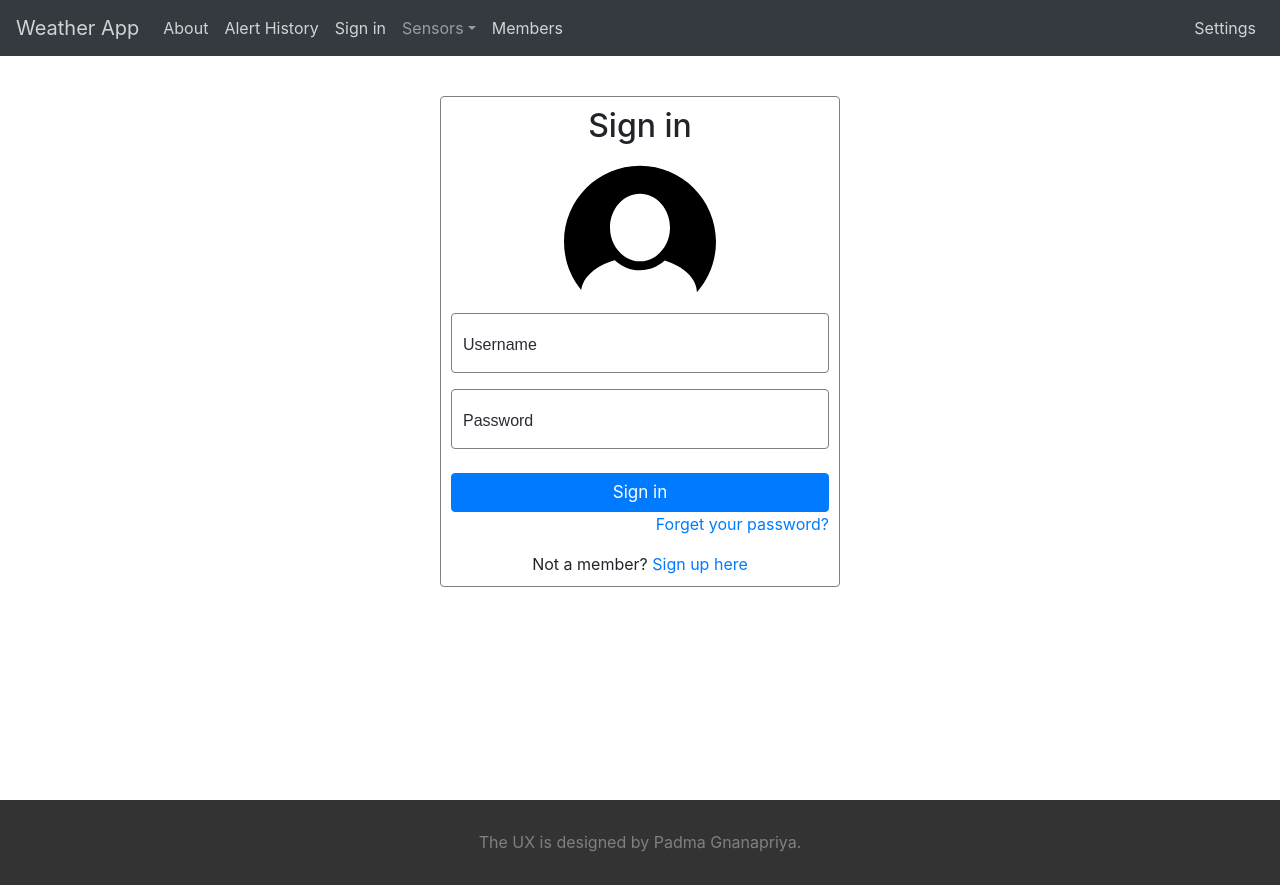
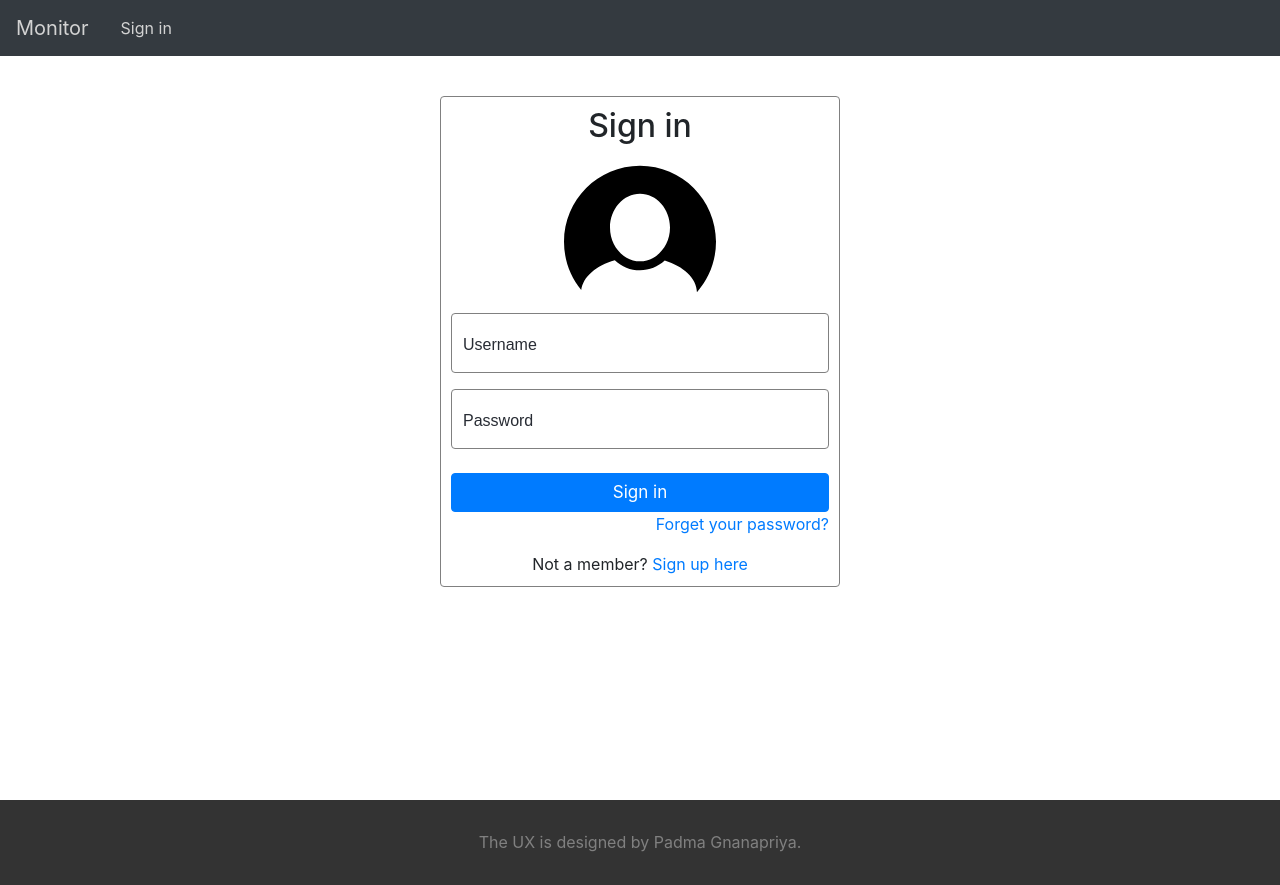
Before and after one commit to edpchinthana/seng22212-assignment1-frontend, a React (Create React App) app: page /signin in a window 1280 px wide. Built offline with nearby package versions, Linux system fonts and the light colour scheme; what react-router-guards would draw is missing.

Commit message:
create different header

```diff
--- a/package.json
+++ b/package.json
@@ -1,5 +1,5 @@
 {
-  "homepage": "https://github.com/PadmaGnanapriya/weather-app-assignment",
+  "homepage": "https://PadmaGnanapriya.github.io/weather-app-assignment",
   "name": "weather-app-assignment",
   "version": "0.1.0",
   "private": true,
--- a/src/Header.tsx
+++ b/src/Header.tsx
@@ -1,12 +1,26 @@
-import React from 'react';
+import React, {useEffect} from 'react';
 import {Nav, Navbar, NavDropdown} from "react-bootstrap";
 import {Link} from "react-router-dom";
 
 const Header: React.FC = () => {
- return (
+    const getIsLoggedIn = () => localStorage.getItem('IS_LOGGED_IN') === 'true';
+
+
+    return (
   <React.Fragment>
-      <Navbar className='p-header-area' collapseOnSelect expand="lg" bg="dark" variant="dark" style={{position:'fixed', width: '100%'}}>
-          <Navbar.Brand><Link to='/' className='links'>Weather App</Link></Navbar.Brand>
+      { !getIsLoggedIn() &&
+      (<Navbar className='p-header-area' collapseOnSelect expand="lg" bg="dark" variant="dark" style={{position:'fixed', width: '100%'}}>
+              <Navbar.Brand><Link to='/' className='links'>Monitor</Link></Navbar.Brand>
+              <Nav.Link><Link to='/signin' className='links'>Sign in</Link></Nav.Link>
+
+              <Navbar.Toggle aria-controls="responsive-navbar-nav"/>
+          </Navbar>
+      )
+      }
+
+      { getIsLoggedIn() &&
+          (<Navbar className='p-header-area' collapseOnSelect expand="lg" bg="dark" variant="dark" style={{position:'fixed', width: '100%'}}>
+          <Navbar.Brand><Link to='/' className='links'>Monitor</Link></Navbar.Brand>
           <Navbar.Toggle aria-controls="responsive-navbar-nav"/>
           <Navbar.Collapse id="responsive-navbar-nav">
               <Nav className="mr-auto">
@@ -28,6 +42,8 @@
               </Nav>
           </Navbar.Collapse>
       </Navbar>
+          )
+      }
   </React.Fragment>
  );}
 
--- a/src/pages/Signin.tsx
+++ b/src/pages/Signin.tsx
@@ -34,8 +34,10 @@
         event.preventDefault();
         event.stopPropagation();
         //Todo: Create submit function here
-        localStorage.setItem('IS_LOGGED_IN', 'true');
-        history.push('/');
+        if (userName === "Padma" && password === "1234") {
+            localStorage.setItem('IS_LOGGED_IN', 'true');
+            history.push('/');
+        }
 
     }
     return (
```
Also changed, not shown: 1 other file (tests, documents, lock files or other folders).
